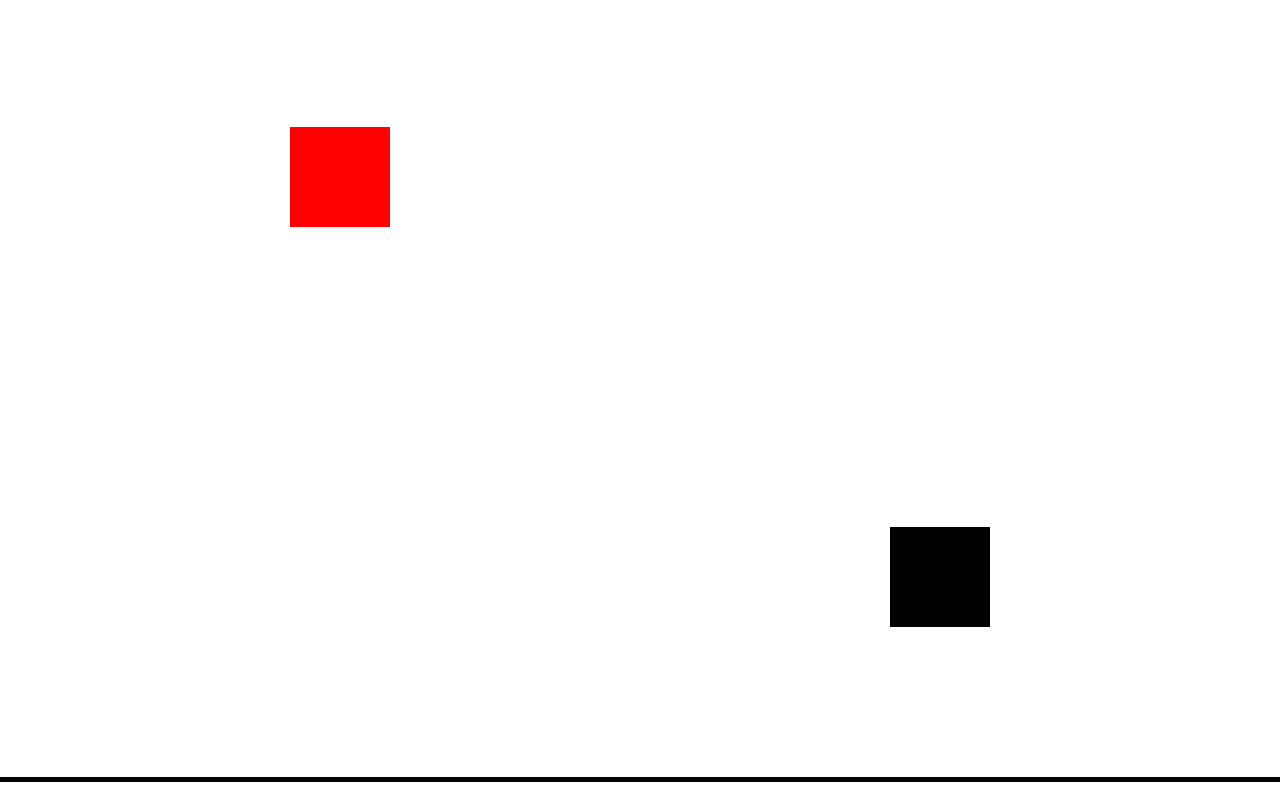
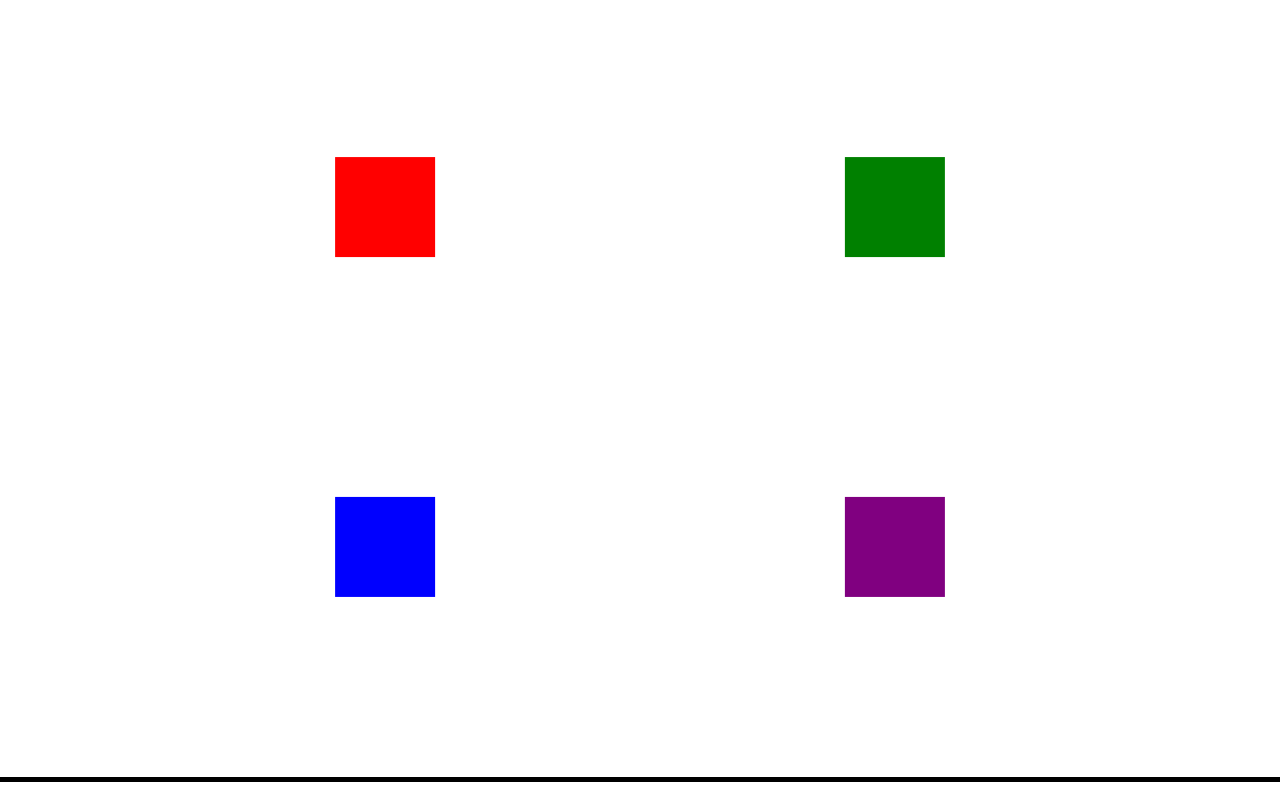
Before and after one commit to Martin-koder1/Kurs-Oppgave-6, a website: page index.html in a window 1280 px wide. Shown: the part 900-1700 px from the top of the page. Drawn offline with Linux system fonts and the light colour scheme.

Commit message:
minor fixes

```diff
--- a/index.html
+++ b/index.html
@@ -11,7 +11,7 @@
     <header>
       <nav>
         <div class="HeadDirection">
-          <h1>Overskrift</h1>
+          <h1>Animasjoner</h1>
           <ul class="ExampleDirection">
             <a href="#First"><li class="ExampleColor">Eksempel 1</li></a>
             <a href="#Second"><li class="ExampleColor">Eksempel 2</li></a>
@@ -29,12 +29,15 @@
       <section id="Second" class="SecondSection">
           <div class="BouncingAround"></div>
           <div class="JumpingAround"></div>
+          <div class="FlingingAround"></div>
+          <div class="ThrowingAround"></div>
       </section>
-      <section id="Third">
+      <section id="Third" class="ThirdSection">
 
       </section>
     </main>
     <footer>
+      <p>kontakt</p>
     </footer>
   </body>
 </html>
--- a/style.css
+++ b/style.css
@@ -178,9 +178,9 @@ section {
 .BouncingAround {
     width: 100px;
     height: 100px;
-    background-color: rgb(0, 0, 0);
+    background-color: purple;
     position: absolute;
-    animation: bounce 1s infinite alternate;
+    animation: bounce 1.5s infinite alternate;
 }
 
 @keyframes bounce {
@@ -192,16 +192,12 @@ section {
     }
 }
 
-.BouncingAround:hover {
-    animation-play-state: paused;
-}
-
 .JumpingAround {
     width: 100px;
     height: 100px;
     background-color: red;
     position: absolute;
-    animation: jump 1s infinite alternate;
+    animation: jump 1.5s infinite alternate;
 }
 
 @keyframes jump {
@@ -213,6 +209,43 @@ section {
     }
 }
 
-.JumpingAround:hover {
-    animation-play-state: paused;
+.FlingingAround {
+    width: 100px;
+    height: 100px;
+    background-color: blue;
+    position: absolute;
+    animation: fling 1.5s infinite alternate;
 }
+
+@keyframes fling {
+    from {
+        transform: translateY(-200px) translateX(300px);
+    }
+    to {
+        transform: translateY(200px) translateX(-300px);
+    }
+}
+
+.ThrowingAround {
+    width: 100px;
+    height: 100px;
+    background-color: green;
+    position: absolute;
+    animation: throw 1.5s infinite alternate;
+}
+
+@keyframes throw {
+    from {
+        transform: translateY(200px) translateX(-300px);
+    }
+    to {
+        transform: translateY(-200px) translateX(300px);
+    }
+}
+
+.ThirdSection {
+    display: flex;
+    align-items: center;
+    justify-content: space-evenly;
+    border-bottom: solid 5px black;
+}
```
